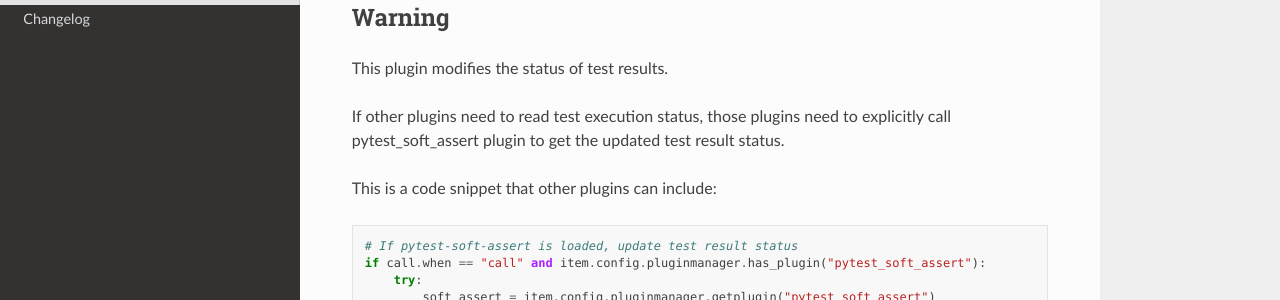
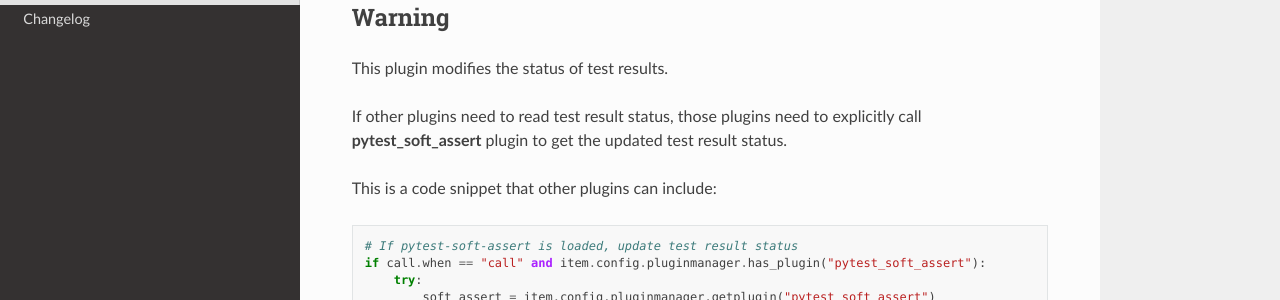
Before and after one commit to harmin-parra/pytest-soft-assert, a Sphinx documentation site: the page built from docs/user_guide.rst, in a window 1280 px wide and 900 px high, scrolled down 3280 px. Shown: the part 342-642 px from the top of the window. Built offline with Sphinx 7.4.7 and the Read the Docs theme 3.1.0, drawn with Linux system fonts in a browser that asks for light colours; some of the changed text lies outside the part shown.

Commit message:
typo fix

```diff
--- a/docs/user_guide.rst
+++ b/docs/user_guide.rst
@@ -208,7 +208,7 @@ Warning
 
 This plugin modifies the status of test results.
 
-If other plugins need to read test execution status, those plugins need to explicitly call pytest_soft_assert plugin to get the updated test result status.
+If other plugins need to read test result status, those plugins need to explicitly call **pytest_soft_assert** plugin to get the updated test result status.
 
 This is a code snippet that other plugins can include:
 
```
Also changed, not shown: other parts of docs/user_guide.rst (+1 -1 lines).
